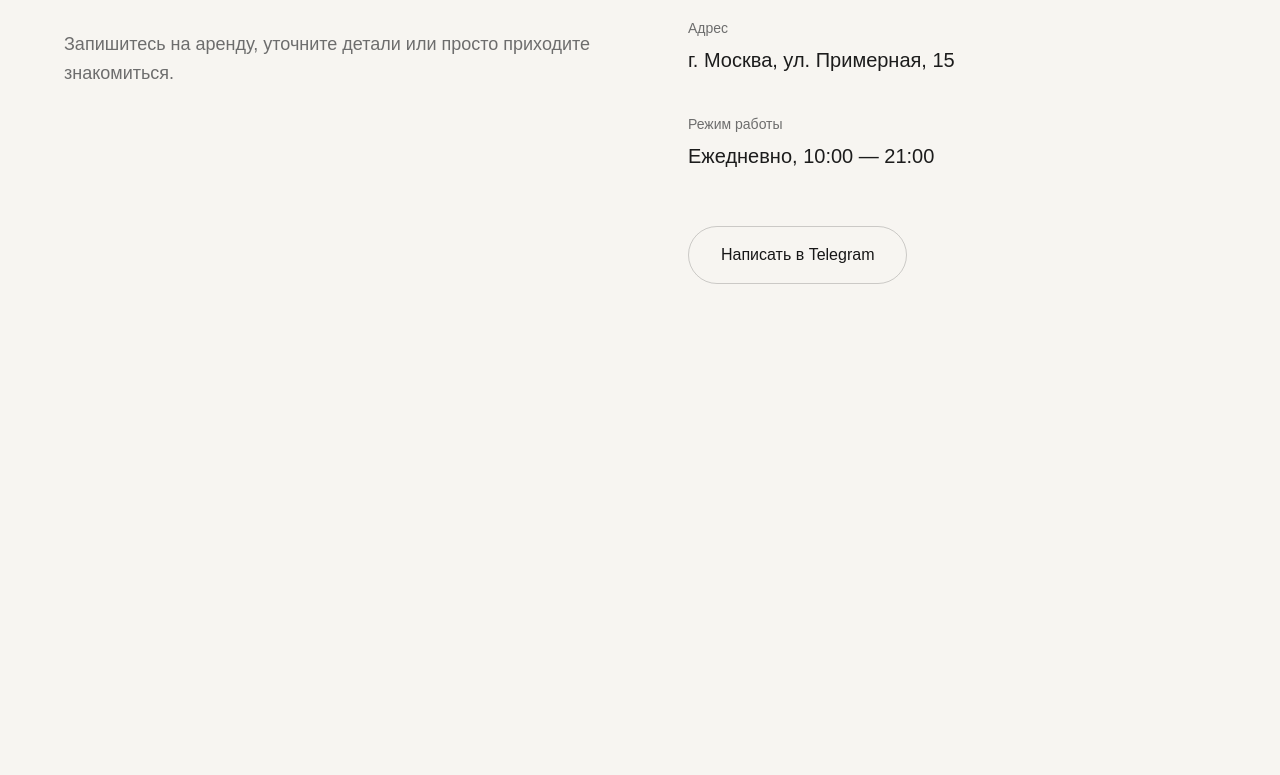
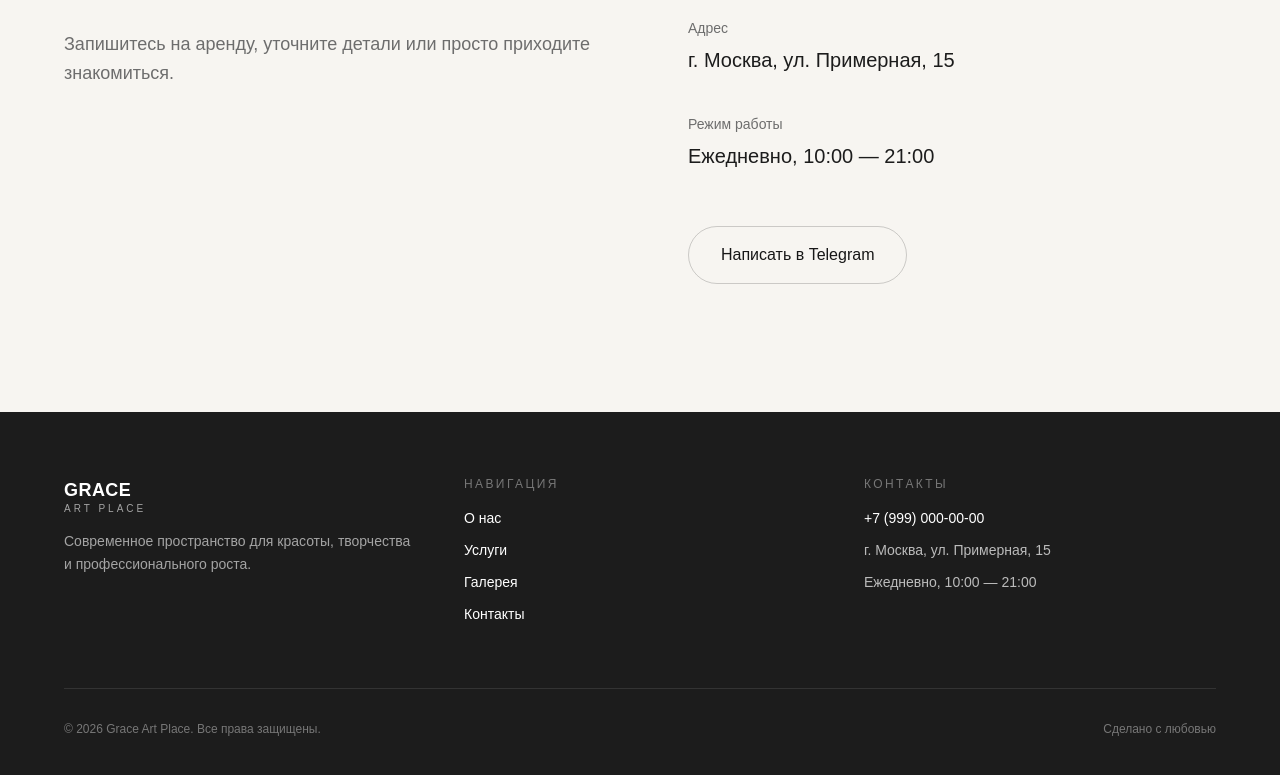
Before and after one commit to esakharov2017-dev/Grace-art-pleace, a Next.js app: page / in a window 1280 px wide. Shown: the part 4180-4955 px from the top of the page. Before the commit the page ends 4592 px from the top, so only its background shows below. Built offline with nearby package versions, Linux system fonts and the light colour scheme.

Commit message:
Add footer, favicon and SEO

```diff
--- /dev/null
+++ b/app/icon.tsx
@@ -0,0 +1,22 @@
+export const size = 32;
+export const contentType = "image/png";
+
+export default function Icon() {
+  return (
+    <svg width="32" height="32" viewBox="0 0 32 32" fill="none" xmlns="http://www.w3.org/2000/svg">
+      <rect width="32" height="32" rx="8" fill="#1C1C1C" />
+      <text
+        x="50%"
+        y="55%"
+        dominantBaseline="middle"
+        textAnchor="middle"
+        fill="#F7F5F1"
+        fontSize="16"
+        fontWeight="600"
+        fontFamily="var(--font-manrope), sans-serif"
+      >
+        G
+      </text>
+    </svg>
+  );
+}
--- a/app/layout.tsx
+++ b/app/layout.tsx
@@ -1,29 +1,41 @@
-import type { Metadata } from "next";
-import { Geist, Geist_Mono } from "next/font/google";
+import type { Metadata, Viewport } from "next";
+import { Manrope } from "next/font/google";
 import "./globals.css";
 
-const geistSans = Geist({
-  variable: "--font-geist-sans",
-  subsets: ["latin"],
-});
-
-const geistMono = Geist_Mono({
-  variable: "--font-geist-mono",
-  subsets: ["latin"],
+const manrope = Manrope({
+  subsets: ["latin", "cyrillic"],
+  variable: "--font-manrope",
+  weight: ["300", "400", "500", "600", "700"],
 });
 
 export const metadata: Metadata = {
-  title: "Grace Art Place",
-  description: "Пространство для мастеров, красоты и творчества",
+  title: "Grace Art Place — Beauty Coworking",
+  description: "Современное пространство для мастеров beauty-индустрии. Аренда рабочих мест, мероприятия и атмосфера, в которую хочется возвращаться.",
+  keywords: ["beauty coworking", "аренда рабочего места", "парикмахер", "маникюр", "beauty пространство", "Grace Art Place"],
+  authors: [{ name: "Grace Art Place" }],
+  openGraph: {
+    title: "Grace Art Place — Beauty Coworking",
+    description: "Современное пространство для мастеров beauty-индустрии",
+    type: "website",
+    locale: "ru_RU",
+  },
 };
 
-export default function RootLayout({ children }: LayoutProps<"/">) {
+export const viewport: Viewport = {
+  width: "device-width",
+  initialScale: 1,
+};
+
+export default function RootLayout({
+  children,
+}: Readonly<{
+  children: React.ReactNode;
+}>) {
   return (
-    <html
-      lang="en"
-      className={`${geistSans.variable} ${geistMono.variable} h-full antialiased`}
-    >
-      <body className="min-h-full flex flex-col">{children}</body>
+    <html lang="ru" className={manrope.variable}>
+      <body className="font-sans antialiased">
+        {children}
+      </body>
     </html>
   );
 }
--- a/app/page.tsx
+++ b/app/page.tsx
@@ -4,6 +4,7 @@ import About from "@/components/sections/About";
 import Services from "@/components/sections/Services";
 import Gallery from "@/components/sections/Gallery";
 import Contacts from "@/components/sections/Contacts";
+import Footer from "@/components/sections/Footer";
 
 export default function Home() {
   return (
@@ -14,6 +15,7 @@ export default function Home() {
       <Services />
       <Gallery />
       <Contacts />
+      <Footer />
     </main>
   );
 }
--- /dev/null
+++ b/components/sections/Footer.tsx
@@ -0,0 +1,67 @@
+import { Container } from "../ui/Container";
+
+export default function Footer() {
+  return (
+    <footer className="py-16 bg-[#1C1C1C] text-white">
+      <Container>
+        <div className="grid grid-cols-1 md:grid-cols-3 gap-12">
+          {/* Логотип и описание */}
+          <div>
+            <div className="flex flex-col leading-none mb-4">
+              <span className="text-lg font-semibold tracking-wide text-white">
+                GRACE
+              </span>
+              <span className="text-[10px] tracking-[0.3em] text-white/60 uppercase">
+                Art Place
+              </span>
+            </div>
+            <p className="text-sm text-white/60 leading-relaxed">
+              Современное пространство для красоты, творчества и профессионального роста.
+            </p>
+          </div>
+
+          {/* Навигация */}
+          <div>
+            <p className="text-xs tracking-[0.2em] text-white/40 uppercase mb-4">
+              Навигация
+            </p>
+            <nav className="flex flex-col gap-3">
+              <a href="#about" className="text-sm text-white/70 hover:text-white transition-colors duration-300">О нас</a>
+              <a href="#services" className="text-sm text-white/70 hover:text-white transition-colors duration-300">Услуги</a>
+              <a href="#gallery" className="text-sm text-white/70 hover:text-white transition-colors duration-300">Галерея</a>
+              <a href="#contacts" className="text-sm text-white/70 hover:text-white transition-colors duration-300">Контакты</a>
+            </nav>
+          </div>
+
+          {/* Контакты */}
+          <div>
+            <p className="text-xs tracking-[0.2em] text-white/40 uppercase mb-4">
+              Контакты
+            </p>
+            <div className="flex flex-col gap-3">
+              <a href="tel:+79990000000" className="text-sm text-white/70 hover:text-white transition-colors duration-300">
+                +7 (999) 000-00-00
+              </a>
+              <p className="text-sm text-white/70">
+                г. Москва, ул. Примерная, 15
+              </p>
+              <p className="text-sm text-white/70">
+                Ежедневно, 10:00 — 21:00
+              </p>
+            </div>
+          </div>
+        </div>
+
+        {/* Копирайт */}
+        <div className="mt-16 pt-8 border-t border-white/10 flex flex-col md:flex-row justify-between items-center gap-4">
+          <p className="text-xs text-white/40">
+            © 2026 Grace Art Place. Все права защищены.
+          </p>
+          <p className="text-xs text-white/40">
+            Сделано с любовью
+          </p>
+        </div>
+      </Container>
+    </footer>
+  );
+}
```
